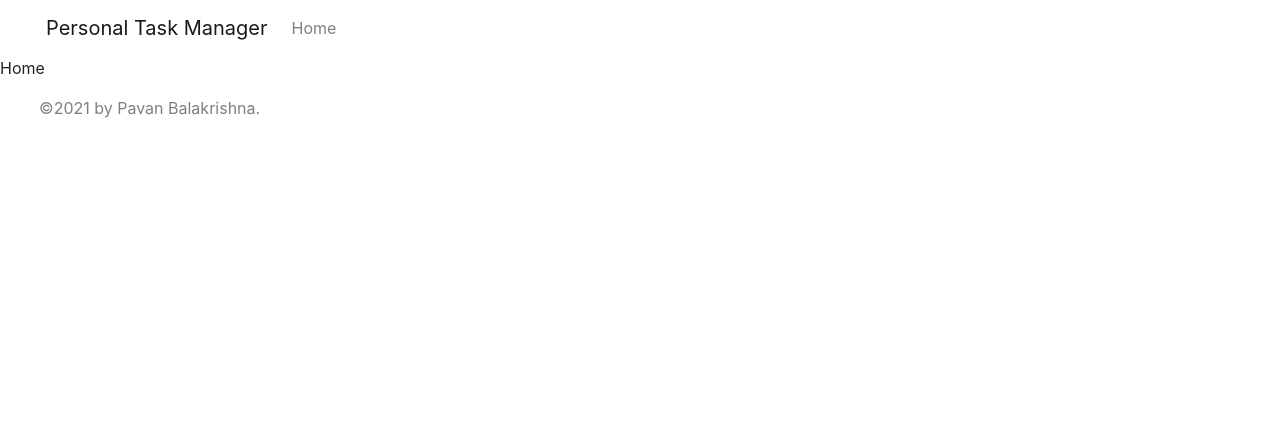
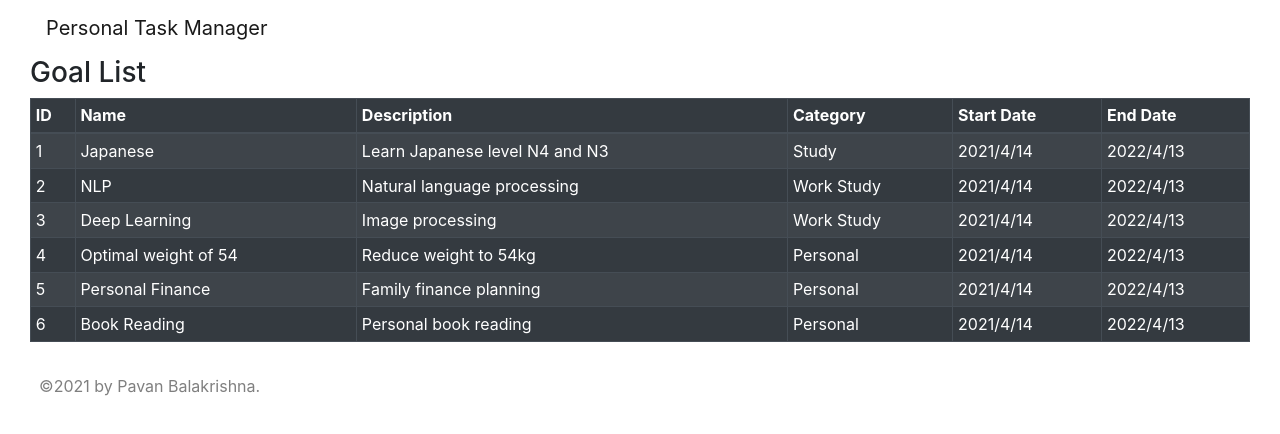
Before and after one commit to PavanBalakrishna/PersonalTaskManager, a React (Create React App) app: page / in a window 1280 px wide. Shown: the top 434 px of the page. Built offline with nearby package versions, Linux system fonts and the light colour scheme.

Commit message:
Added styling

```diff
--- a/public/index.html
+++ b/public/index.html
@@ -24,7 +24,7 @@
       work correctly both with client-side routing and a non-root public URL.
       Learn how to configure a non-root public URL by running `npm run build`.
     -->
-    <title>React App</title>
+    <title>Personal Task Manager</title>
   </head>
   <body>
     <noscript>You need to enable JavaScript to run this app.</noscript>
--- /dev/null
+++ b/src/Components/Models/GoalsList.js
@@ -0,0 +1,52 @@
+import React from 'react'
+import {GoalsData} from '../../data/GoalsData'
+import {Container,Row,Col,Table} from 'react-bootstrap';
+
+export default function GoalsList({ClickGoal}) {
+
+
+
+    return (
+            <Container fluid>
+                <Row>
+                    <Col>
+                        <h3>Goal List </h3>
+                    </Col>
+                </Row>
+            <Row>
+                <Col>
+                <Table striped bordered hover variant="dark" size="sm">
+                <thead>
+                    <tr>
+                    <th>ID</th>
+                    <th>Name</th>
+                    <th>Description</th>
+                    <th>Category</th>
+                    <th>Start Date</th>
+                    <th>End Date</th>
+                    </tr>
+                </thead>
+                <tbody>
+                    {
+                        GoalsData.map((goal)=>{
+                            return <tr key={goal.id} onClick={()=> {ClickGoal(goal)}}>
+                            <td>{goal.id}</td>
+                            <td>{goal.Name}</td>
+                            <td>{goal.Description}</td>
+                            <td>{goal.Category}</td>
+                            <td>{new Date(goal.StartDate).getFullYear()+'/'+(new Date(goal.StartDate).getMonth()+1)+'/'+new Date(goal.StartDate).getDate()}</td>
+                            <td>{new Date(goal.EndDate).getFullYear()+'/'+(new Date(goal.EndDate).getMonth()+1)+'/'+new Date(goal.EndDate).getDate()}</td>
+                            </tr>
+
+                        })
+                    }
+                    </tbody>
+                </Table>
+
+                </Col>
+            </Row>
+                            </Container>
+            )
+
+
+}
--- /dev/null
+++ b/src/Components/Models/SubGoalsList.js
@@ -0,0 +1,71 @@
+import React,{useEffect,useState} from 'react'
+import {SubGoalsData} from '../../data/SubGoalsData'
+import {Container,Row,Col,Table,Button,Card,ListGroup,ListGroupItem} from 'react-bootstrap';
+
+export default function SubGoalsList({setShowGoalsList , goal}) {
+    const [SubGoalsState, setSubGoalsState] = useState(SubGoalsData)
+    useEffect(() => {
+        setSubGoalsState(()=> SubGoalsData.filter((sg)=>{return sg.Goal_ID===goal.id}))
+    }, [goal])
+
+    const BackToGoalList= ()=>{
+        setShowGoalsList(true);
+    }
+
+    return (
+        <Container fluid>
+            <Row>
+                <Col>
+                <Card>
+
+                    <Card.Body>
+                    <Card.Title>{goal.Name}</Card.Title>
+                        <Card.Text>
+                            {goal.Description}
+                        </Card.Text>
+                        <ListGroup className="list-group-flush">
+                            <ListGroupItem>Category : {goal.Category}</ListGroupItem>
+                            <ListGroupItem>Start date : {new Date(goal.StartDate).getFullYear()+'/'+(new Date(goal.StartDate).getMonth()+1)+'/'+new Date(goal.StartDate).getDate()}</ListGroupItem>
+                            <ListGroupItem>End date : {new Date(goal.EndDate).getFullYear()+'/'+(new Date(goal.EndDate).getMonth()+1)+'/'+new Date(goal.EndDate).getDate()}</ListGroupItem>
+                        </ListGroup>
+                        <Button variant="danger" onClick={BackToGoalList} >Go back</Button>
+                    </Card.Body>
+                </Card>
+        </Col>
+        </Row>
+        <Row>
+            <Col>
+            <Table striped bordered hover >
+            <thead>
+                <tr>
+                <th>ID</th>
+                <th>Name</th>
+                <th>Description</th>
+                <th>Total Cycles</th>
+                <th>Total Estimated Time</th>
+
+                </tr>
+            </thead>
+            <tbody>
+                {
+                    SubGoalsState.map((subgoal)=>{
+                        return <tr key={subgoal.id}>
+                        <td>{subgoal.id}</td>
+                        <td>{subgoal.Name}</td>
+                        <td>{subgoal.Description}</td>
+                        <td>{subgoal.Cycles}</td>
+                        <td>{subgoal.Total}</td>
+                        <td></td>
+                        </tr>
+
+                    })
+                }
+                </tbody>
+            </Table>
+            </Col>
+        </Row>
+
+            </Container>
+
+    )
+}
--- a/src/Components/Pages/Home.js
+++ b/src/Components/Pages/Home.js
@@ -1,10 +1,27 @@
-import React from 'react'
-import {Image,Container,Col,Row} from 'react-bootstrap';
+import React,{useState} from 'react'
+import GoalsList from "../Models/GoalsList";
+import SubGoalsList from '../Models/SubGoalsList'
+import {Container} from 'react-bootstrap'
+
 
 export default function Home() {
-    return (
-        <>
-        Home
-               </>
-    )
+  const [showGoalsList, setShowGoalsList] = useState(true);
+    const [currentGoal, setcurrentGoal] = useState();
+    const ClickGoal=(goal)=>{
+        setcurrentGoal(goal);
+        setShowGoalsList(false);
+    }
+    if(showGoalsList){
+      return (
+        <Container fluid>
+          <GoalsList ClickGoal={ClickGoal}></GoalsList>
+        </Container>
+      )
+    }else{
+      return (
+        <Container fluid>
+          <SubGoalsList setShowGoalsList={setShowGoalsList} goal={currentGoal}></SubGoalsList>
+      </Container>
+      )
+    }
 }
--- a/src/Components/Static/Header.js
+++ b/src/Components/Static/Header.js
@@ -1,7 +1,7 @@
 import React from 'react'
-import {Navbar,Nav,Jumbotron,Container,Row,Col} from 'react-bootstrap';
+import {Navbar,Nav,Container,Row,Col} from 'react-bootstrap';
 
-import {Link}  from "react-router-dom";
+//import {Link}  from "react-router-dom";
 
 export default function Header() {
 
@@ -15,7 +15,7 @@ export default function Header() {
             <Navbar.Toggle aria-controls="responsive-navbar-nav" />
             <Navbar.Collapse id="responsive-navbar-nav">
                 <Nav className="mr-auto">
-                <Nav.Link as={Link} to="/">Home</Nav.Link>
+                {/* <Nav.Link as={Link} to="/">Home</Nav.Link> */}
 
 
 
--- a/src/data/Goals.js
+++ b/src/data/GoalsData.js
@@ -1,4 +1,4 @@
-[
+export const GoalsData = [
       {
         "id": 1,
         "Name": "Japanese",
--- a/src/data/Subgoals.js
+++ b/src/data/SubGoalsData.js
@@ -1,10 +1,10 @@
-[
+export const SubGoalsData = [
     {
       "id": 1,
       "Name": "Minna No Nihongo N5",
       "Description": "Revise minna no nihongo N5",
       "Cycles": 5,
-      "Total": {},
+      "Total": 375,
       "Goal_ID": 1
     },
     {
@@ -12,7 +12,7 @@
       "Name": "Genki N5",
       "Description": "Revise Genki N5",
       "Cycles": 5,
-      "Total": {},
+      "Total": 187.5,
       "Goal_ID": 1
     },
     {
@@ -20,7 +20,7 @@
       "Name": "Vocabulary",
       "Description": "Revise Vocabulary",
       "Cycles": 10,
-      "Total": {},
+      "Total": 250,
       "Goal_ID": 1
     },
     {
@@ -28,7 +28,7 @@
       "Name": "Machine Learning Youtube",
       "Description": "Machine Learning from Youtube",
       "Cycles": 1,
-      "Total": {},
+      "Total": 130,
       "Goal_ID": 2
     },
     {
@@ -36,7 +36,7 @@
       "Name": "Interview Prep",
       "Description": "Interview Prep",
       "Cycles": 1,
-      "Total": {},
+      "Total": 400,
       "Goal_ID": 2
     },
     {
@@ -44,7 +44,7 @@
       "Name": "Python Prep - Krish Nair",
       "Description": "Python Prep - Krish Nair from youtube",
       "Cycles": 1,
-      "Total": {},
+      "Total": 50,
       "Goal_ID": 2
     },
     {
@@ -52,7 +52,7 @@
       "Name": "Tablue",
       "Description": "Study tablue Course certification",
       "Cycles": 1,
-      "Total": {},
+      "Total": 80,
       "Goal_ID": 2
     },
     {
@@ -68,7 +68,7 @@
       "Name": "Fitness",
       "Description": "Fitness",
       "Cycles": 1,
-      "Total": {},
+      "Total": 1600,
       "Goal_ID": 3
     },
 
@@ -76,8 +76,8 @@
       "id": 10,
       "Name": "Financial Planning",
       "Description": "Financial Planning for family",
-      "Cycles": 0,
-      "Total": {},
+      "Cycles": 1,
+      "Total": 170,
       "Goal_ID": 5
     },
     {
@@ -85,7 +85,7 @@
       "Name": "Reading Study",
       "Description": "Book reading",
       "Cycles": 5,
-      "Total": {},
+      "Total": 500,
       "Goal_ID": 6
     },
     {
@@ -93,7 +93,7 @@
         "Name": "Reading Personal",
         "Description": "Book reading Personal",
         "Cycles": 5,
-        "Total": {},
+        "Total": 1480,
         "Goal_ID": 6
       }
   ]
```
Also changed, not shown: src/Components/Models/Goals.js (deleted, +0 -9 lines).
